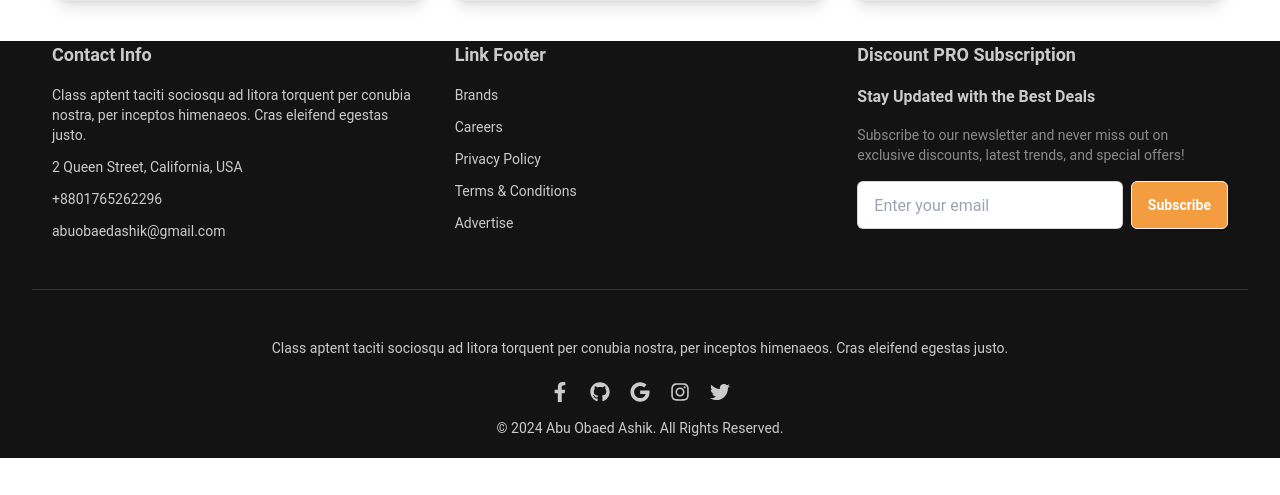
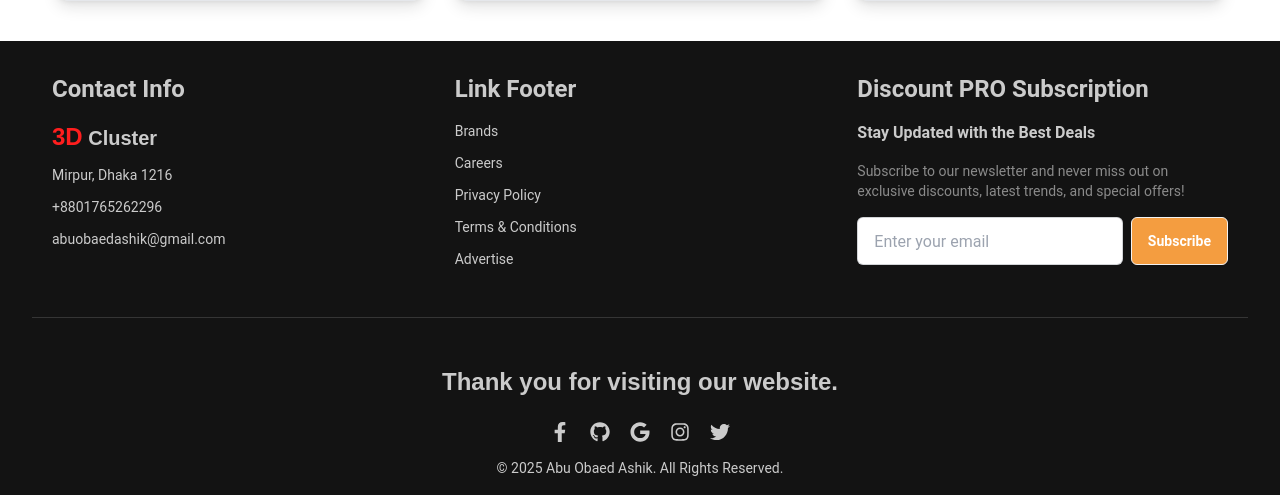
Before and after one commit to abuobaedashik/office-website, a React (Vite) app: page /course in a window 1280 px wide. Shown: the part 2719-3214 px from the top of the page. Before the commit the page ends 3177 px from the top, so only its background shows below. Built offline with nearby package versions, Linux system fonts and the light colour scheme; no server answers.

Commit message:
update websitea'

```diff
--- a/src/Components/Footer.jsx
+++ b/src/Components/Footer.jsx
@@ -8,17 +8,19 @@ import {
 import { Tooltip } from "react-tooltip";
 const Footer = () => {
   return (
-    <div className="bg-[#131313] text-[#ffffffc7] pb-5">
+    <div className="bg-[#131313] text-[#ffffffc7] pb-5 pt-8">
       <footer className="grid grid-cols-1 md:grid-cols-3 text-left gap-8 px-5  border-b pb-12 mx-auto w-[95%] border-[#353535]">
         {/* Contact Info */}
         <nav className="flex flex-col gap-4 items-start">
-          <h6 className="text-lg font-bold">Contact Info</h6>
+          <h6 className="text-2xl font-bold">Contact Info</h6>
           <div className="flex flex-col gap-3 text-sm">
             <p>
-              Class aptent taciti sociosqu ad litora torquent per conubia
-              nostra, per inceptos himenaeos. Cras eleifend egestas justo.
+            <p className="text-xl font-nunito font-semibold">
+              <span className="text-2xl font-custom text-[#FF1E1E]">3D</span>{" "}
+              Cluster
             </p>
-            <p>2 Queen Street, California, USA</p>
+            </p>
+            <p>Mirpur, Dhaka 1216</p>
             <p>+8801765262296</p>
             <p>abuobaedashik@gmail.com</p>
           </div>
@@ -26,7 +28,7 @@ const Footer = () => {
 
         {/* Links Section */}
         <nav className="flex flex-col gap-4 items-start">
-          <h6 className="text-lg font-bold">Link Footer</h6>
+          <h6 className="text-2xl font-bold">Link Footer</h6>
           <div className="flex flex-col gap-3 text-sm">
             <a href="#" className="hover:text-[#F49D40]">
               Brands
@@ -48,7 +50,7 @@ const Footer = () => {
 
         {/* Subscription Section */}
         <nav className="flex flex-col gap-4 items-start">
-          <h6 className="text-lg font-bold">Discount PRO Subscription</h6>
+          <h6 className="text-2xl font-bold">Discount PRO Subscription</h6>
           <p className="text-base font-bold">
             Stay Updated with the Best Deals
           </p>
@@ -71,9 +73,8 @@ const Footer = () => {
 
       {/* Social Media Section */}
       <footer className="flex flex-col items-center justify-center px-4 pt-10 text-center w-[95%] mx-auto">
-        <p className="text-sm">
-          Class aptent taciti sociosqu ad litora torquent per conubia nostra,
-          per inceptos himenaeos. Cras eleifend egestas justo.
+        <p className="text-2xl font-bold font-nunito">
+        Thank you for visiting our website.
         </p>
         <div className="flex items-center justify-center gap-5 mt-6 text-xl">
           <FaFacebookF id="my-tooltip" className="hover:text-[#F49D40]" />
@@ -84,7 +85,7 @@ const Footer = () => {
         </div>
         <div className="text-center flex items-center text-sm mt-4">
           {" "}
-          © 2024 Abu Obaed Ashik. All Rights Reserved.
+          © 2025 Abu Obaed Ashik. All Rights Reserved.
         </div>
       </footer>
 
```
